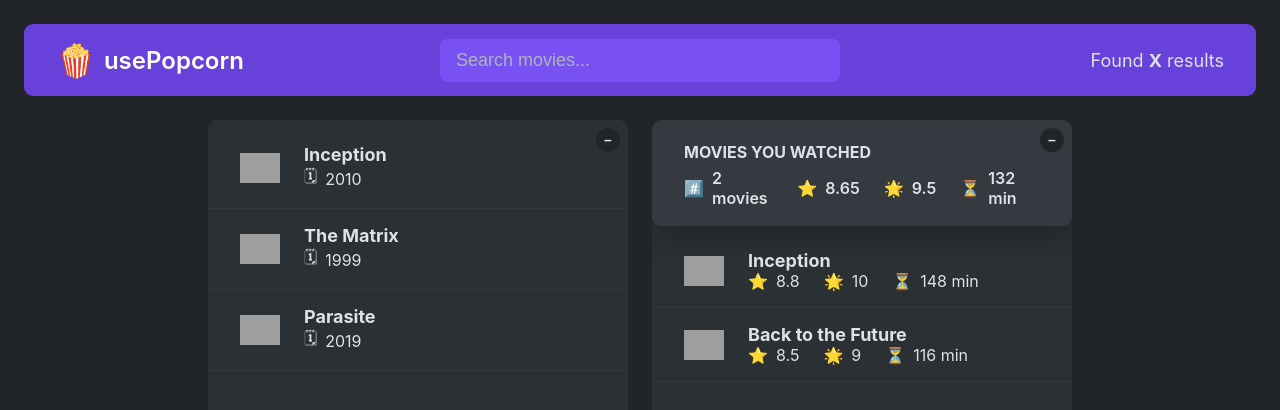
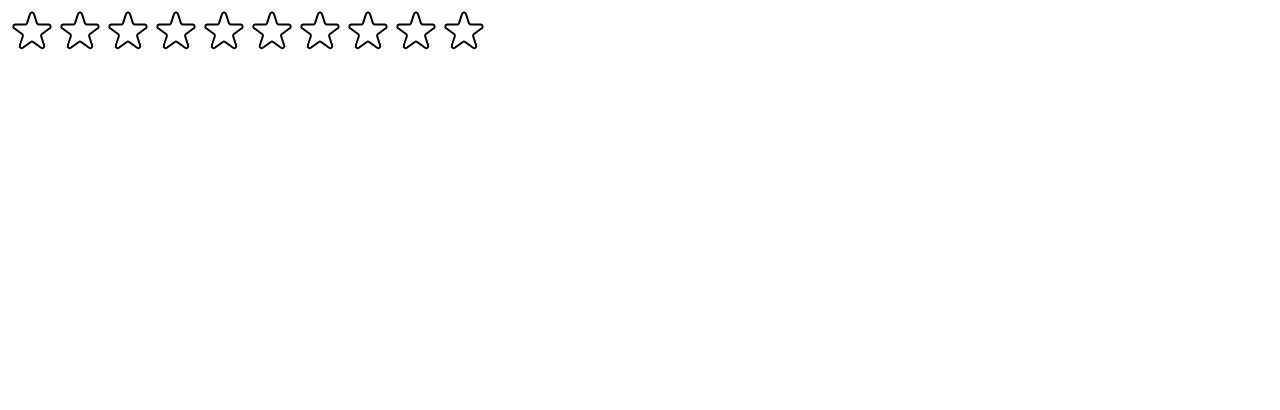
Before and after one commit to RyanKaleliGabriel/usepopcorn, a React (Create React App) app: page / in a window 1280 px wide. Shown: the top 410 px of the page. Built offline with nearby package versions, Linux system fonts and the light colour scheme; grey boxes are pictures that could not be loaded.

Commit message:
Components Composition, children components and rating feature

```diff
--- a/src/App.js
+++ b/src/App.js
@@ -51,20 +51,34 @@
   arr.reduce((acc, cur, i, arr) => acc + cur / arr.length, 0);
 
 export default function App() {
+  const [movies, setMovies] = useState(tempMovieData);
+  const [watched, setWatched] = useState(tempWatchedData);
   return (
     <>
-      <NavBar />
-      <Main />
+      <NavBar>
+        <Search />
+        <NumResults movies={movies} />
+      </NavBar>
+
+      <Main>
+        <Box>
+          <MovieList movies={movies} />
+        </Box>
+
+        <Box>
+          <WatchedSummary watched={watched} />
+          <WatchedMoviesList watched={watched} />
+        </Box>
+      </Main>
     </>
   );
 }
 
-function NavBar() {
+function NavBar({ children }) {
   return (
     <nav className="nav-bar">
       <Logo />
-      <Search />
-      <NumResults />
+      {children}
     </nav>
   );
 }
@@ -91,40 +105,31 @@
   );
 }
 
-function NumResults() {
+function NumResults({ movies }) {
   return (
     <p className="num-results">
-      Found <strong>X</strong> results
+      Found <strong>{movies.length}</strong> results
     </p>
   );
 }
 
-function Main() {
-  return (
-    <main className="main">
-      <ListBox />
-      <WatchedBox />
-    </main>
-  );
+function Main({ children }) {
+  return <main className="main">{children}</main>;
 }
 
-function ListBox() {
-  const [isOpen1, setIsOpen1] = useState(true);
+function Box({ children }) {
+  const [isOpen, setIsOpen] = useState(true);
   return (
     <div className="box">
-      <button
-        className="btn-toggle"
-        onClick={() => setIsOpen1((open) => !open)}
-      >
-        {isOpen1 ? "–" : "+"}
+      <button className="btn-toggle" onClick={() => setIsOpen((open) => !open)}>
+        {isOpen ? "–" : "+"}
       </button>
-      {isOpen1 && <MovieList />}
+      {isOpen && children}
     </div>
   );
 }
 
-function MovieList() {
-  const [movies, setMovies] = useState(tempMovieData);
+function MovieList({ movies }) {
   return (
     <ul className="list">
       {movies?.map((movie) => (
@@ -146,28 +151,6 @@
         </p>
       </div>
     </li>
-  );
-}
-
-function WatchedBox() {
-  const [watched, setWatched] = useState(tempWatchedData);
-  const [isOpen2, setIsOpen2] = useState(true);
-
-  return (
-    <div className="box">
-      <button
-        className="btn-toggle"
-        onClick={() => setIsOpen2((open) => !open)}
-      >
-        {isOpen2 ? "–" : "+"}
-      </button>
-      {isOpen2 && (
-        <>
-          <WatchedSummary watched={watched} />
-          <WatchedMoviesList watched={watched} />
-        </>
-      )}
-    </div>
   );
 }
 
--- /dev/null
+++ b/src/StarRating.js
@@ -0,0 +1,105 @@
+import { useState } from "react";
+
+const containerStyle = {
+  display: "flex",
+  alignItems: "center",
+  gap: "16px",
+};
+
+const starContainerStyle = {
+  display: "flex",
+};
+
+const textStyle = {
+  lineHeight: "1",
+  margin: "0",
+};
+export default function StarRating({ maxRating = 5 }) {
+  const [rating, setRating] = useState(0);
+  const [tempRating, setTempRating] = useState(0);
+
+  function handleRating(rating) {
+    setRating(rating);
+  }
+  return (
+    <div style={containerStyle}>
+      <div style={starContainerStyle}>
+        {Array.from({ length: maxRating }, (_, i) => (
+          <Star
+            key={i}
+            onRate={() => handleRating(i + 1)}
+            full={tempRating ? tempRating >= i + 1 : rating >= i + 1}
+            onHoverIn={() => setTempRating(i + 1)}
+            onHoverOut={() => setTempRating(0)}
+          />
+        ))}
+      </div>
+      <p style={textStyle}>{tempRating || rating || ""}</p>
+    </div>
+  );
+}
+
+const starStyle = {
+  width: "48px",
+  height: "48px",
+  display: "block",
+  cursor: "pointer",
+};
+
+function Star({ onRate, full, onHoverIn, onHoverOut }) {
+  return (
+    <span
+      role="button"
+      style={starStyle}
+      onClick={onRate}
+      onMouseEnter={onHoverIn}
+      onMouseLeave={onHoverOut}
+    >
+      {full ? (
+        <svg
+          xmlns="http://www.w3.org/2000/svg"
+          viewBox="0 0 20 20"
+          fill="#000"
+          stroke="#000"
+        >
+          <path d="M9.049 2.927c.3-.921 1.603-.921 1.902 0l1.07 3.292a1 1 0 00.95.69h3.462c.969 0 1.371 1.24.588 1.81l-2.8 2.034a1 1 0 00-.364 1.118l1.07 3.292c.3.921-.755 1.688-1.54 1.118l-2.8-2.034a1 1 0 00-1.175 0l-2.8 2.034c-.784.57-1.838-.197-1.539-1.118l1.07-3.292a1 1 0 00-.364-1.118L2.98 8.72c-.783-.57-.38-1.81.588-1.81h3.461a1 1 0 00.951-.69l1.07-3.292z" />
+        </svg>
+      ) : (
+        <svg
+          xmlns="http://www.w3.org/2000/svg"
+          fill="none"
+          viewBox="0 0 24 24"
+          stroke="#000"
+        >
+          <path
+            strokeLinecap="round"
+            strokeLinejoin="round"
+            strokeWidth="{2}"
+            d="M11.049 2.927c.3-.921 1.603-.921 1.902 0l1.519 4.674a1 1 0 00.95.69h4.915c.969 0 1.371 1.24.588 1.81l-3.976 2.888a1 1 0 00-.363 1.118l1.518 4.674c.3.922-.755 1.688-1.538 1.118l-3.976-2.888a1 1 0 00-1.176 0l-3.976 2.888c-.783.57-1.838-.197-1.538-1.118l1.518-4.674a1 1 0 00-.363-1.118l-3.976-2.888c-.784-.57-.38-1.81.588-1.81h4.914a1 1 0 00.951-.69l1.519-4.674z"
+          />
+        </svg>
+      )}
+    </span>
+  );
+}
+
+/*
+FULL STAR
+
+<svg
+  xmlns="http://www.w3.org/2000/svg"
+  viewBox="0 0 20 20"
+  fill="#000"
+  stroke="#000"
+>
+  <path
+    d="M9.049 2.927c.3-.921 1.603-.921 1.902 0l1.07 3.292a1 1 0 00.95.69h3.462c.969 0 1.371 1.24.588 1.81l-2.8 2.034a1 1 0 00-.364 1.118l1.07 3.292c.3.921-.755 1.688-1.54 1.118l-2.8-2.034a1 1 0 00-1.175 0l-2.8 2.034c-.784.57-1.838-.197-1.539-1.118l1.07-3.292a1 1 0 00-.364-1.118L2.98 8.72c-.783-.57-.38-1.81.588-1.81h3.461a1 1 0 00.951-.69l1.07-3.292z"
+  />
+</svg>
+
+
+EMPTY STAR
+
+
+
+*/
--- a/src/index.js
+++ b/src/index.js
@@ -1,11 +1,13 @@
 import React from "react";
 import ReactDOM from "react-dom/client";
-import "./index.css";
-import App from "./App";
+// import "./index.css";
+// import App from "./App";
+import StarRating from "./StarRating";
 
 const root = ReactDOM.createRoot(document.getElementById("root"));
 root.render(
   <React.StrictMode>
-    <App />
+    {/* <App /> */}
+    <StarRating maxRating={10} />
   </React.StrictMode>
 );
```
Also changed, not shown: src/index.css (+0 -33 lines).
